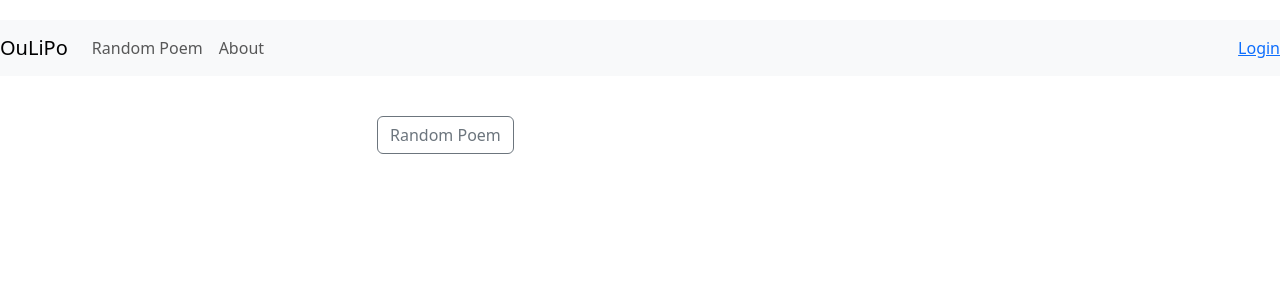
After one commit to lizheym/abstract-poetry, a Rails app: page /random_poem in a window 1280 px wide. The commit adds this page. Shown: the top 300 px of the page. Run offline with Rails 7, Linux system fonts and the light colour scheme; style sheets or scripts are compiled from the project's sources; some libraries are stand-ins or nearby versions.

Commit message:
Create controller and page for random poems

```diff
--- /dev/null
+++ b/app/controllers/random_poems_controller.rb
@@ -0,0 +1,7 @@
+class RandomPoemsController < ApplicationController
+  def random_poem
+    if params[:generate]
+      @text = PoemsHelper.random_poem
+    end
+  end
+end
--- /dev/null
+++ b/app/views/random_poems/random_poem.html.erb
@@ -0,0 +1,11 @@
+<div class="container margin-top-30">
+  <div class="row justify-content-center">
+    <div class="col-6">
+      <div class="margin-vertical">
+        <%= link_to('Random Poem', random_poem_path(:generate => true), method: :get, :class => "btn btn-outline-secondary") %>
+      </div>
+
+      <%= simple_format(@text).html_safe %>
+    </div>
+  </div>
+</div>
--- a/app/views/shared/_nav.html.erb
+++ b/app/views/shared/_nav.html.erb
@@ -6,6 +6,7 @@
       <a class="nav-item nav-link" href="/poems/my_poems">My Poems</a>
       <a class="nav-item nav-link" href="/poems/new">New Poem</a>
     <% end %>
+      <a class="nav-item nav-link" href="/random_poem">Random Poem</a>
       <a class="nav-item nav-link" href="/poems/about">About</a>
     </div>
   </div>
--- a/config/routes.rb
+++ b/config/routes.rb
@@ -17,5 +17,7 @@ Rails.application.routes.draw do
     get "delete"
   end
 
+  get "random_poem", :to => "random_poems#random_poem"
+
   root 'poems#index'
 end
```
